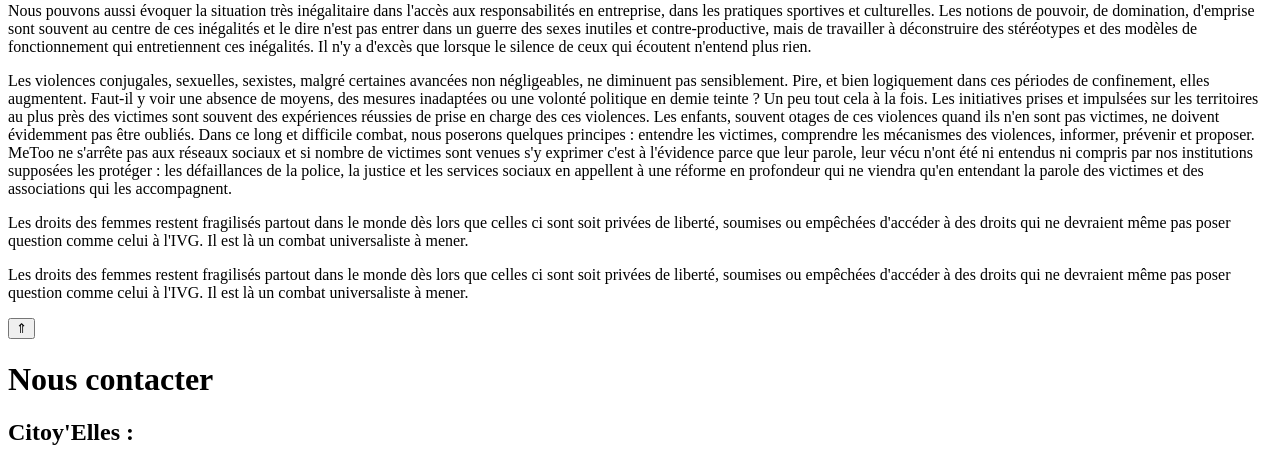
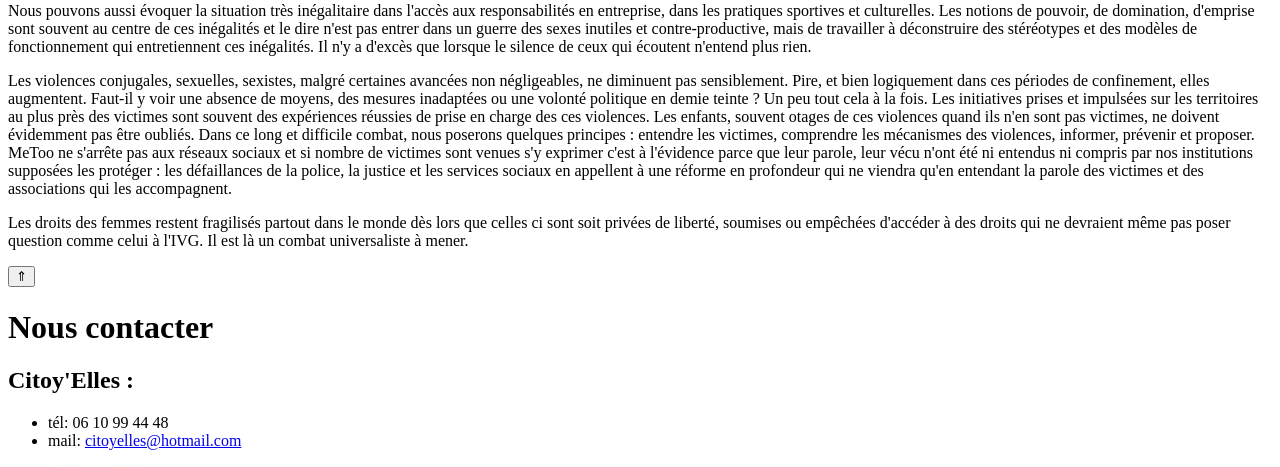
Before and after one commit to WildCodeSchool/tours-php-2103-project3-citoyelles, a Symfony app: template templates/home/about.html.twig in a window 1280 px wide. Shown: the part 1152-1619 px from the top of the page. Run offline with Twig, Linux system fonts and the light colour scheme; the template is opened without the code that fills it, so the values that code supplies are empty; some libraries are stand-ins or nearby versions.

Commit message:
Delete double paragraph

```diff
--- a/templates/home/about.html.twig
+++ b/templates/home/about.html.twig
@@ -82,10 +82,5 @@
             privées de liberté, soumises ou empêchées d'accéder à des droits qui ne devraient même pas
             poser question comme celui à l'IVG. Il est là un combat universaliste à mener.
         </p>
-        <p>
-            Les droits des femmes restent fragilisés partout dans le monde dès lors que celles ci sont soit
-            privées de liberté, soumises ou empêchées d'accéder à des droits qui ne devraient même pas
-            poser question comme celui à l'IVG. Il est là un combat universaliste à mener.
-        </p>
     </section>
 {% endblock %}
```
